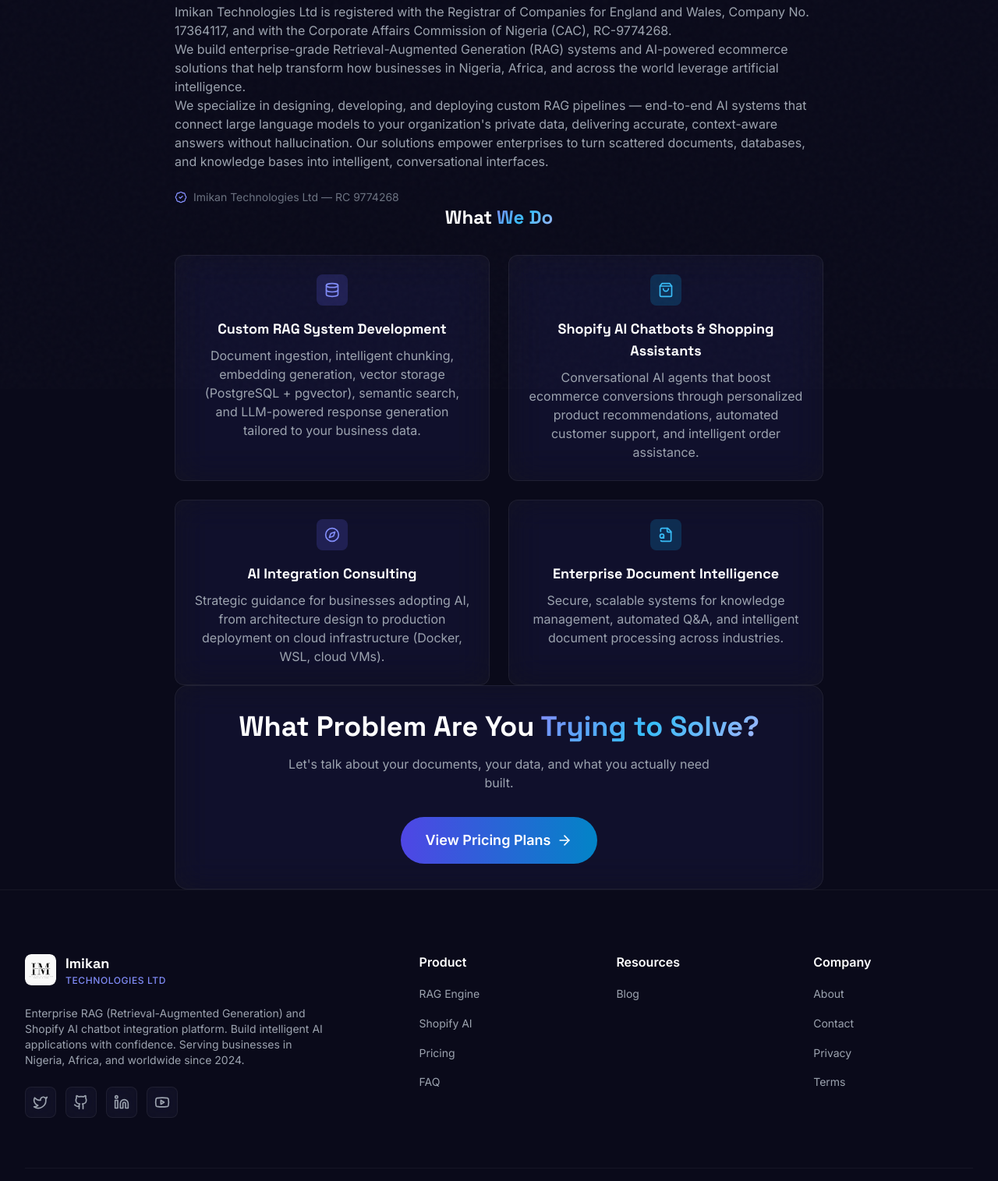
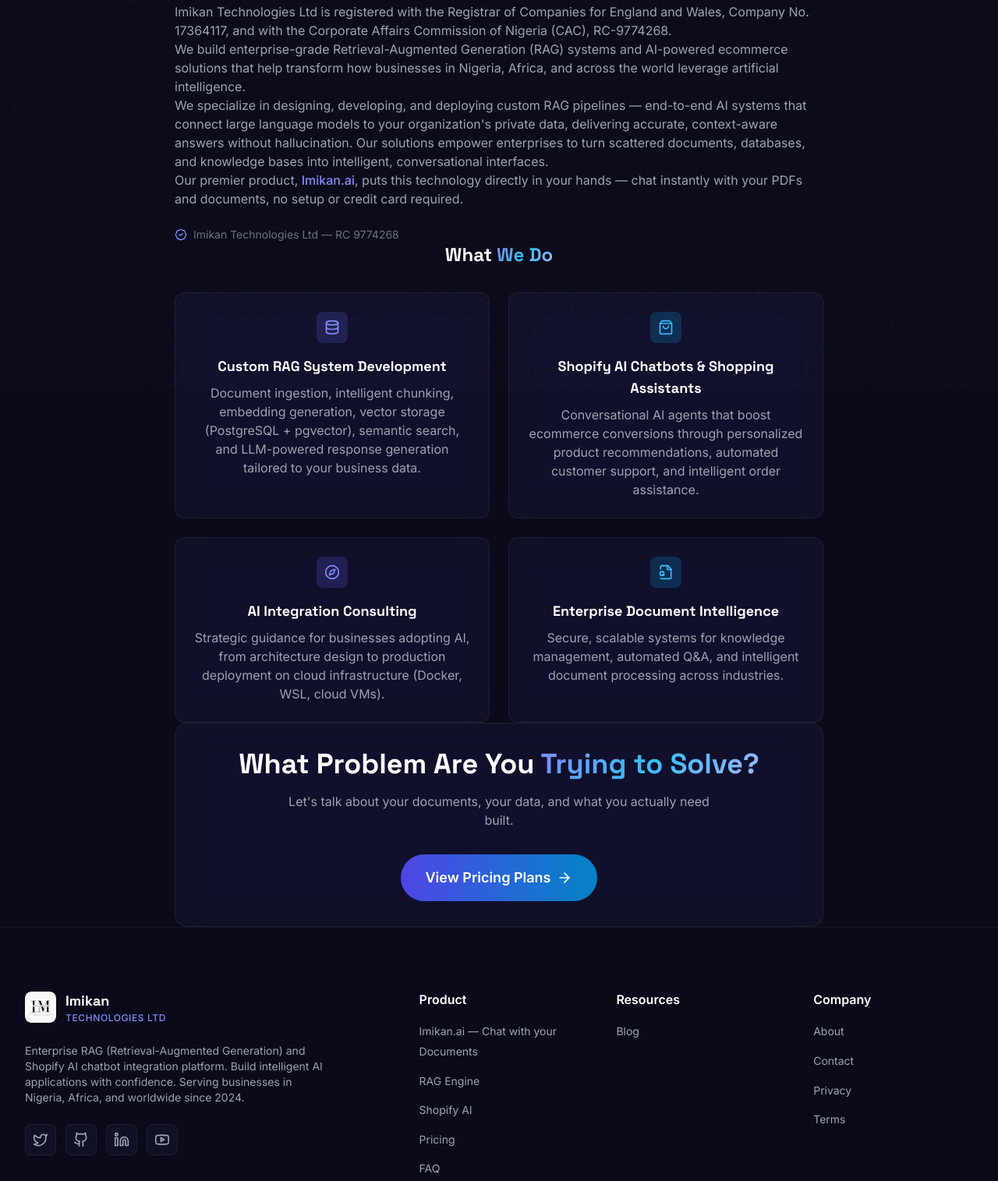
Before and after one commit to tiusoro/imikan-website, a plain HTML site: page about.html in a window 1280 px wide. Shown: the part 301-1816 px from the top of the page at 78% size. Drawn offline with Linux system fonts and the light colour scheme.

Commit message:
edited about and index to include imikan.ai url

```diff
--- a/about.html
+++ b/about.html
@@ -486,6 +486,9 @@
                 <p class="text-sm sm:text-base text-gray-400 leading-relaxed">
                     We specialize in designing, developing, and deploying custom RAG pipelines — end-to-end AI systems that connect large language models to your organization's private data, delivering accurate, context-aware answers without hallucination. Our solutions empower enterprises to turn scattered documents, databases, and knowledge bases into intelligent, conversational interfaces.
                 </p>
+                <p class="text-sm sm:text-base text-gray-400 leading-relaxed">
+                    Our premier product, <a href="https://imikan.ai" target="_blank" rel="noopener noreferrer" class="text-brand-400 hover:text-brand-300 underline underline-offset-2 font-medium">Imikan.ai</a>, puts this technology directly in your hands — chat instantly with your PDFs and documents, no setup or credit card required.
+                </p>
             </div>
 
 
@@ -580,6 +583,7 @@
                 <div>
                     <h4 class="font-semibold text-white mb-3 sm:mb-4 text-sm sm:text-base">Product</h4>
                     <ul class="space-y-2 sm:space-y-3">
+                        <li><a href="https://imikan.ai" target="_blank" rel="noopener noreferrer" class="text-xs sm:text-sm text-gray-400 hover:text-brand-400 transition-colors">Imikan.ai — Chat with your Documents</a></li>
                         <li><a href="index.html#rag" class="text-xs sm:text-sm text-gray-400 hover:text-brand-400 transition-colors">RAG Engine</a></li>
                         <li><a href="index.html#shopify" class="text-xs sm:text-sm text-gray-400 hover:text-brand-400 transition-colors">Shopify AI</a></li>
                         <li><a href="index.html#pricing" class="text-xs sm:text-sm text-gray-400 hover:text-brand-400 transition-colors">Pricing</a></li>
```
Also changed, not shown: index.html (+4 -0 lines).
